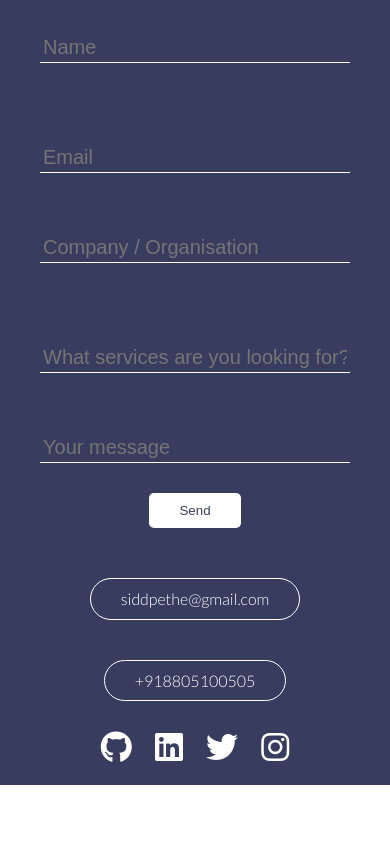
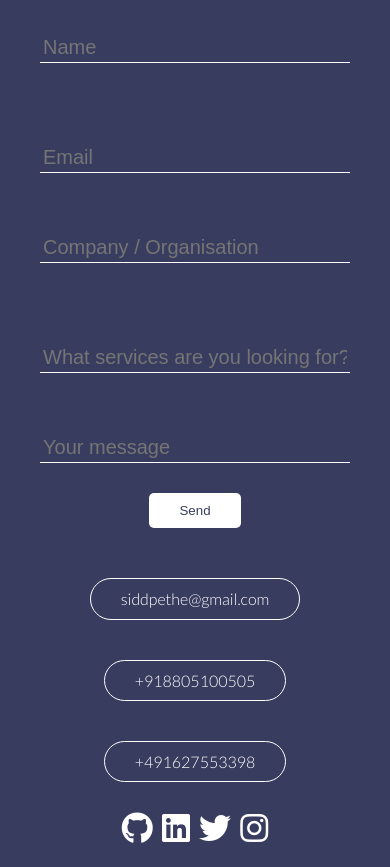
Before and after one commit to SiddPethe/siddpethe.github.io, a plain HTML site: page index.html in a window 390 px wide. Shown: the part 2723-3590 px from the top of the page. Before the commit the page ends 3508 px from the top, so only its background shows below. Drawn offline with Linux system fonts and the light colour scheme.

Commit message:
fix SGI-2

```diff
--- a/css/style.css
+++ b/css/style.css
@@ -241,6 +241,11 @@ img {
     justify-items: center;
 }
 
+.grid-4 {
+    grid-template-columns: repeat(4, 1fr);
+    justify-items: center;
+}
+
 .card {
     background-color: #fff;
     color: #333;
@@ -317,16 +322,28 @@ img {
 }
 
 /* Tablets and under  */
-@media(max-width:836px) {
+@media(max-width:977px) {
     .showcase-image {
         height: 300px;
         width: 250px;
+    }
+
+    .social a {
+        margin: 0 3px;
+    }
+}
+
+@media(max-width:870px) {
+    .footer .grid {
+        grid-template-columns: repeat(2, 1fr);
+        grid-template-rows: repeat(2, 1fr);
     }
 }
 
 @media(max-width: 768px) {
     .grid,
-    .showcase .grid {
+    .showcase .grid,
+    .footer .grid {
         grid-template-columns: 1fr;
         grid-template-rows: 1fr;
     }
--- a/index.html
+++ b/index.html
@@ -117,7 +117,7 @@
 
     <!-- Footer -->
     <footer class="footer bg-dark py-1">
-        <div class="container grid grid-3">
+        <div class="container grid grid-4">
             <a href="mailto:siddpethe@gmail.com">
                 <div>
                     <h4 class="text-white btn btn-light-round">
@@ -129,6 +129,13 @@
                 <div>
                     <h4 class="text-white btn btn-light-round">
                     +918805100505
+                    </h4>
+                </div>
+            </a>
+            <a href="tel:+491627553398">
+                <div>
+                    <h4 class="text-white btn btn-light-round">
+                    +491627553398
                     </h4>
                 </div>
             </a>
```
